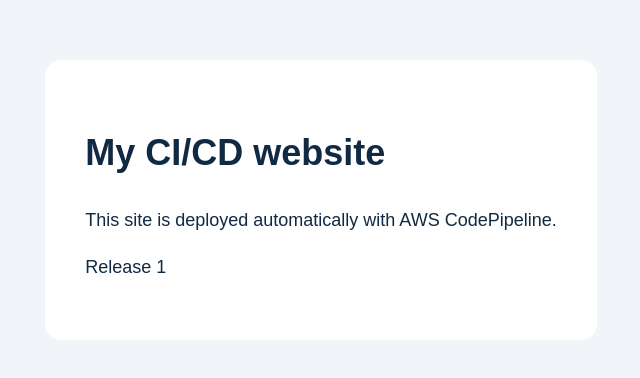
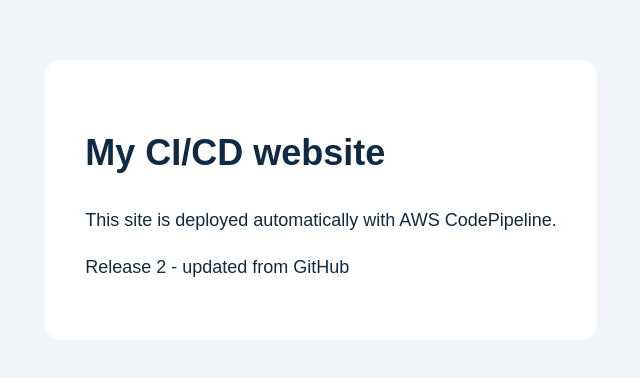
Before and after one commit to Ajha2005/AWS-asg-scm, a plain HTML site: page asg1/index.html in a window 1280 px wide. Shown: the part 200-578 px from the top of the page, without its empty margins (319-959 px from the left). Drawn offline with Linux system fonts and the light colour scheme.

Commit message:
Update index.html

```diff
--- a/asg1/index.html
+++ b/asg1/index.html
@@ -10,7 +10,7 @@
   <main>
     <h1>My CI/CD website</h1>
     <p>This site is deployed automatically with AWS CodePipeline.</p>
-    <p id="release">Release 1</p>
+    <p id="release">Release 2 - updated from GitHub</p>
   </main>
 </body>
 </html>
```
